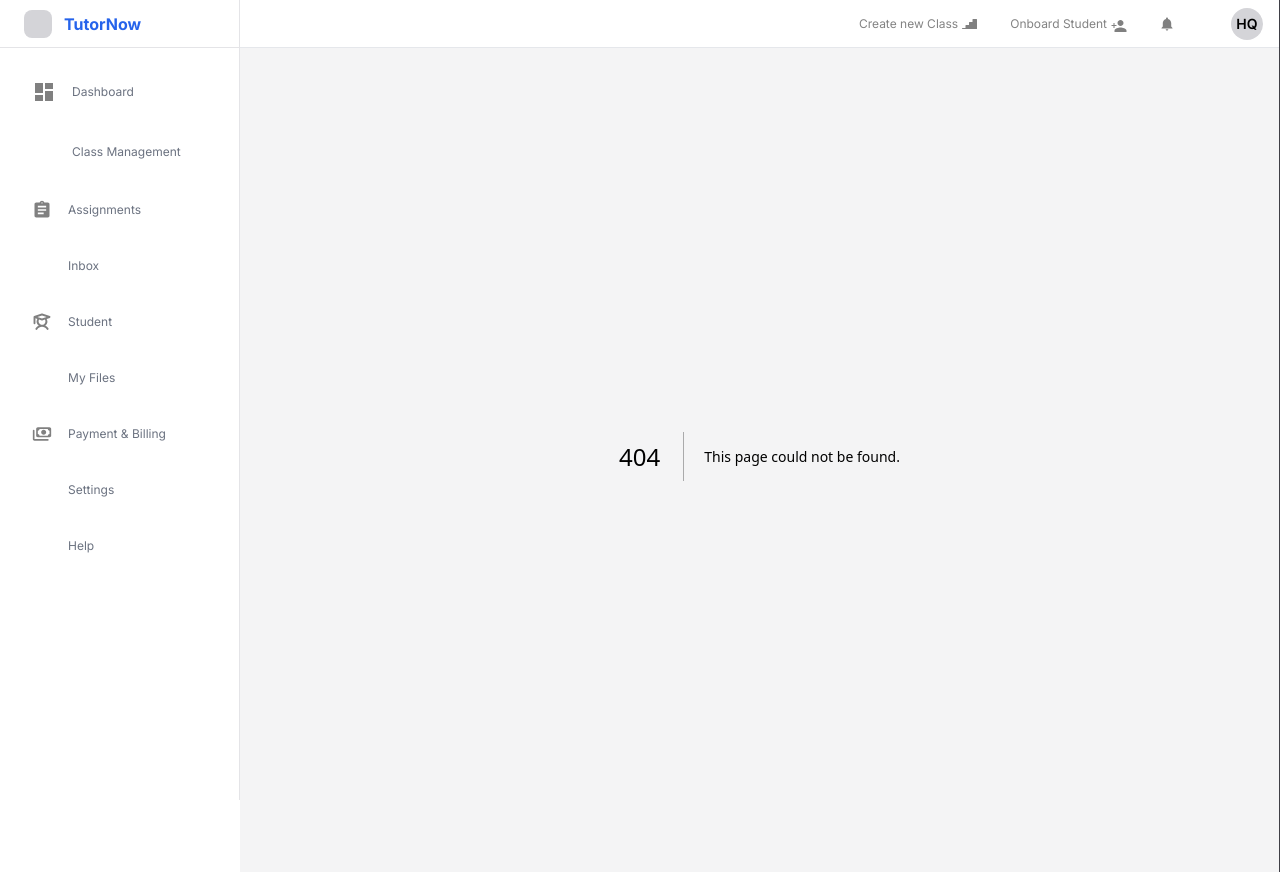
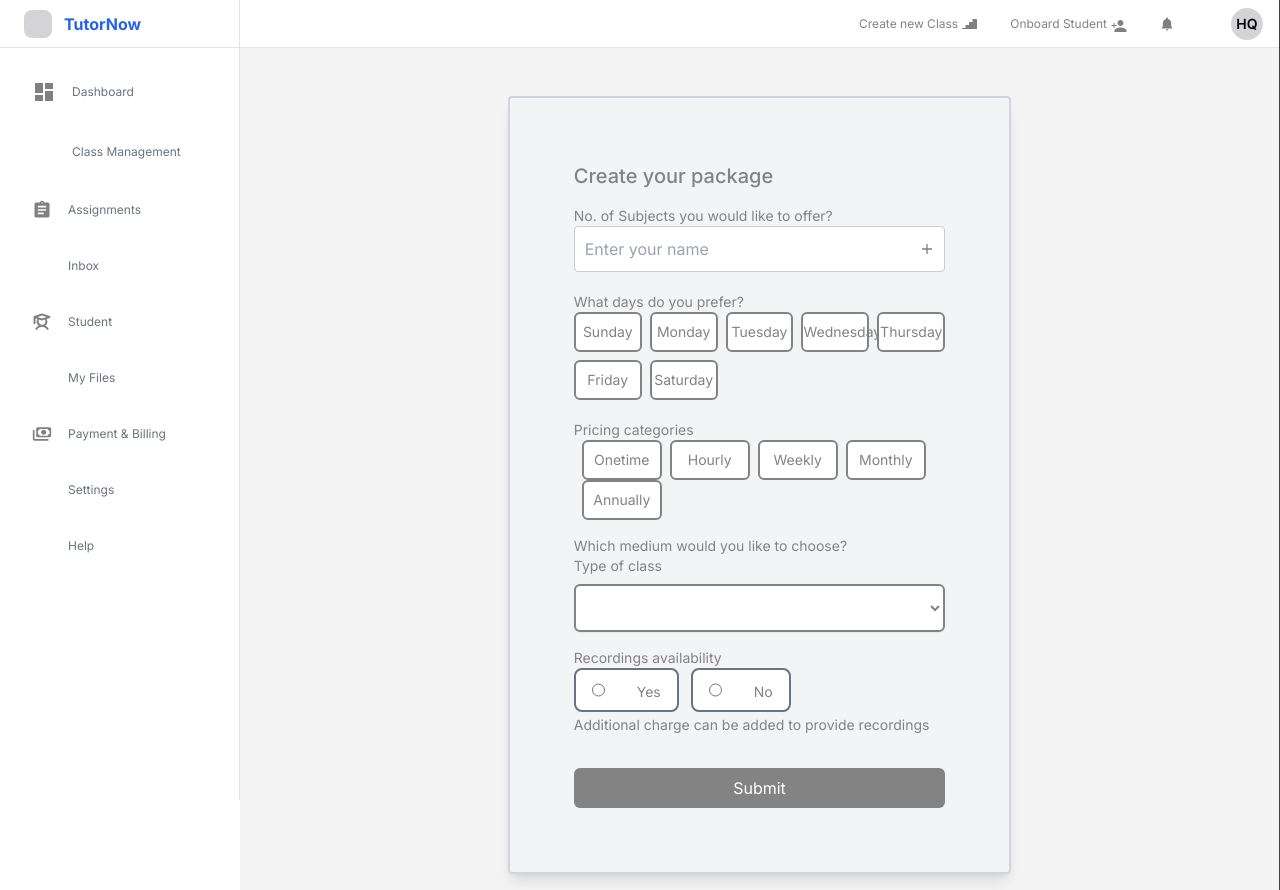
Before and after one commit to SiddhantXelp/Tuto-FE, a Next.js app: page /createPackage in a window 1280 px wide. Before the commit this address had no page. Built offline with nearby package versions, Linux system fonts and the light colour scheme; some icons are missing.

Commit message:
feat: bug fixing in merging

```diff
--- a/src/app/createpacage/page.tsx
+++ b/src/app/createPackage/page.tsx
@@ -33,7 +33,7 @@ interface RadioOption {
   value: string;
 }
 
-const CreatePacage: React.FC = () => {
+const CreatePackage: React.FC = () => {
   const [formData, setFormData] = useState({
     inputValue: '',
     selectedDays: [] as string[],
@@ -69,7 +69,7 @@ const CreatePacage: React.FC = () => {
     { id: 5, name: "Annually" },
   ];
 
-  const selectMainoption: SelectMainOption[] = [
+  const selectMainOption: SelectMainOption[] = [
     {
       name: "boardEducation",
       label: "Type of class",
@@ -80,7 +80,7 @@ const CreatePacage: React.FC = () => {
     },
   ];
 
-  const radiobuttons: RadioOption[] = [
+  const radioButtons: RadioOption[] = [
     { label: "Yes", value: "Yes" },
     { label: "No", value: "No" },
   ];
@@ -199,7 +199,7 @@ const CreatePacage: React.FC = () => {
           </div>
           <div className='mt-4'>
             <p className='text-buttonGray text-sm'>Which medium would you like to choose?</p>
-            {selectMainoption.map((option) => (
+            {selectMainOption.map((option) => (
               <SelectMain
                 key={option.name}
                 name={option.name}
@@ -214,7 +214,7 @@ const CreatePacage: React.FC = () => {
             <p className='text-buttonGray text-sm'>Recordings availability</p>
             <div className='border-gray-300 rounded-md'>
               <div className='flex gap-3'>
-                {radiobuttons.map((option) => (
+                {radioButtons.map((option) => (
                   <div key={option.value} className='bg-white flex py-2 text-gray-400 px-4 gap-8 justify-center align-middle border-2 border-gray-500 rounded-lg'>
                     <input
                       type="radio"
@@ -234,7 +234,7 @@ const CreatePacage: React.FC = () => {
             </div>
           </div>
         </div>
-        <Link href="/onbordsubmit">
+        <Link href="/onboardSubmit">
           <div className='mt-8'>
             <button className='w-full bg-buttonGray h-10 rounded-md text-white'>Submit</button>
           </div>
@@ -244,4 +244,4 @@ const CreatePacage: React.FC = () => {
   );
 };
 
-export default CreatePacage;
+export default CreatePackage;
--- a/src/app/onbordSubmit/page.tsx
+++ b/src/app/onboardSubmit/page.tsx
@@ -3,7 +3,7 @@ import { FaVideo,FaCalendar,FaFileVideo } from "react-icons/fa6";
 import { HiOutlineMenuAlt2 } from "react-icons/hi";
 import { IoMdPricetag } from "react-icons/io";
 
-const OnbordSubmit = () => {
+const OnboardSubmit = () => {
   return (
     <div className='flex justify-center items-center h-auto'>
       <div className='w-2/4 bg-gray-100 shadow-lg rounded p-0 mt-10 border-gray-300 border-solid border-2'>
@@ -87,4 +87,4 @@ const OnbordSubmit = () => {
   )
 }
 
-export default OnbordSubmit
+export default OnboardSubmit
--- a/src/app/onboarding/page.tsx
+++ b/src/app/onboarding/page.tsx
@@ -91,7 +91,7 @@ const OnboardingPage: React.FC = () => {
           radioOptions={field.radioOptions}
         />
       ))}
-      <Link href="/studentrequirements">
+      <Link href="/studentRequirements">
        <div>
         <button className='w-full bg-buttonGray h-10 rounded-md text-white'>Next</button>
         </div>
--- a/src/app/studentRequirements/page.tsx
+++ b/src/app/studentRequirements/page.tsx
@@ -73,7 +73,7 @@ const StudentRequirementForm: React.FC = () => {
               onChange={handleChange}
             />
           ))}
-          <Link href="/createpacage">
+          <Link href="/createPackage">
             <div>
               <button className='w-full bg-buttonGray h-10 rounded-md text-white'>Next</button>
             </div>
```
